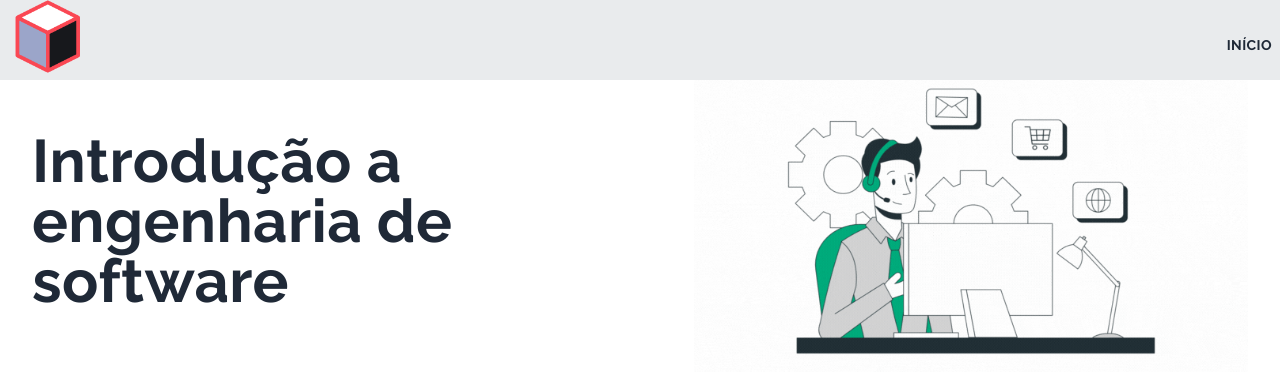
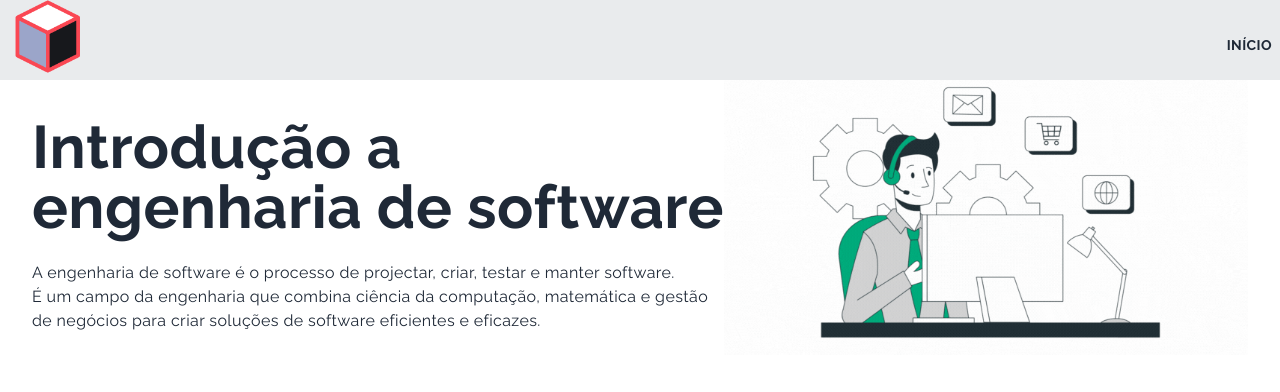
Before and after one commit to LyeZinho/modulo17, a Next.js app in the folder metodologiasdev/: page / in a window 1280 px wide. Shown: the top 392 px of the page. Built offline with nearby package versions, Linux system fonts and the light colour scheme.

Commit message:
Update Header.jsx

```diff
--- a/metodologiasdev/components/Header.jsx
+++ b/metodologiasdev/components/Header.jsx
@@ -9,8 +9,11 @@ const Header = () => {
       <div>
         <h1>Introdução a engenharia de software</h1>
         <br />
-        <p></p>
+        <h7 >A engenharia de software é o processo de projectar, criar, testar e manter software.
+          <br />
+          É um campo da engenharia que combina ciência da computação, matemática e gestão de negócios para criar soluções de software eficientes e eficazes.</h7>
       </div>
+
       </div>
       <div className="hidden md:block">
         <Image
```
